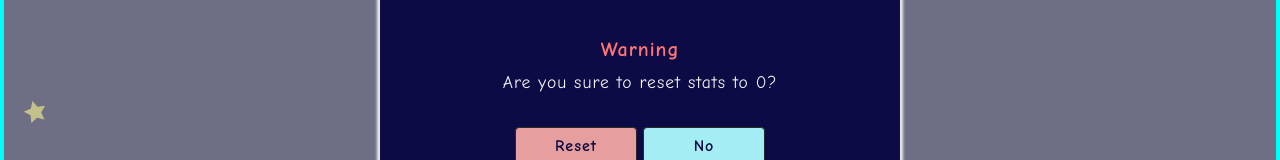
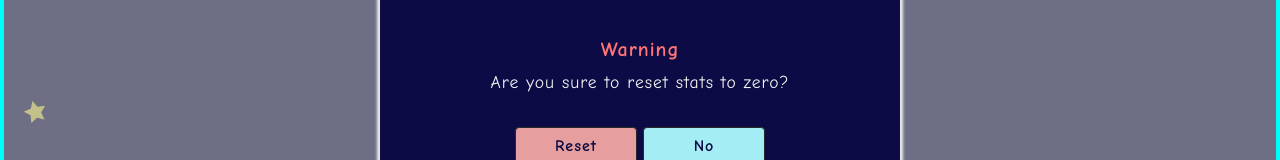
Before and after one commit to rubikuo/iQuiz, a React (Create React App) app: page /stats in a window 1280 px wide. Both pictures are taken after a click on the button "Reset". Shown: the part 297-457 px from the top of the page. Built offline with nearby package versions, Linux system fonts and the light colour scheme.

Commit message:
reset stats

```diff
--- a/src/Components/Modal.js
+++ b/src/Components/Modal.js
@@ -46,7 +46,7 @@ const Modal = ({ onRedirectHome, onRedirectStats, onRestart, point, showModal, t
 							You have <span>{point}</span> / 10 questions correct!
 						</p>
 					) : (
-						<p id="dialogDesc">Are you sure to reset stats to 0?</p>
+						<p id="dialogDesc">Are you sure to reset stats to zero?</p>
 					)}
 
 					{type === 'result' ? (
```
